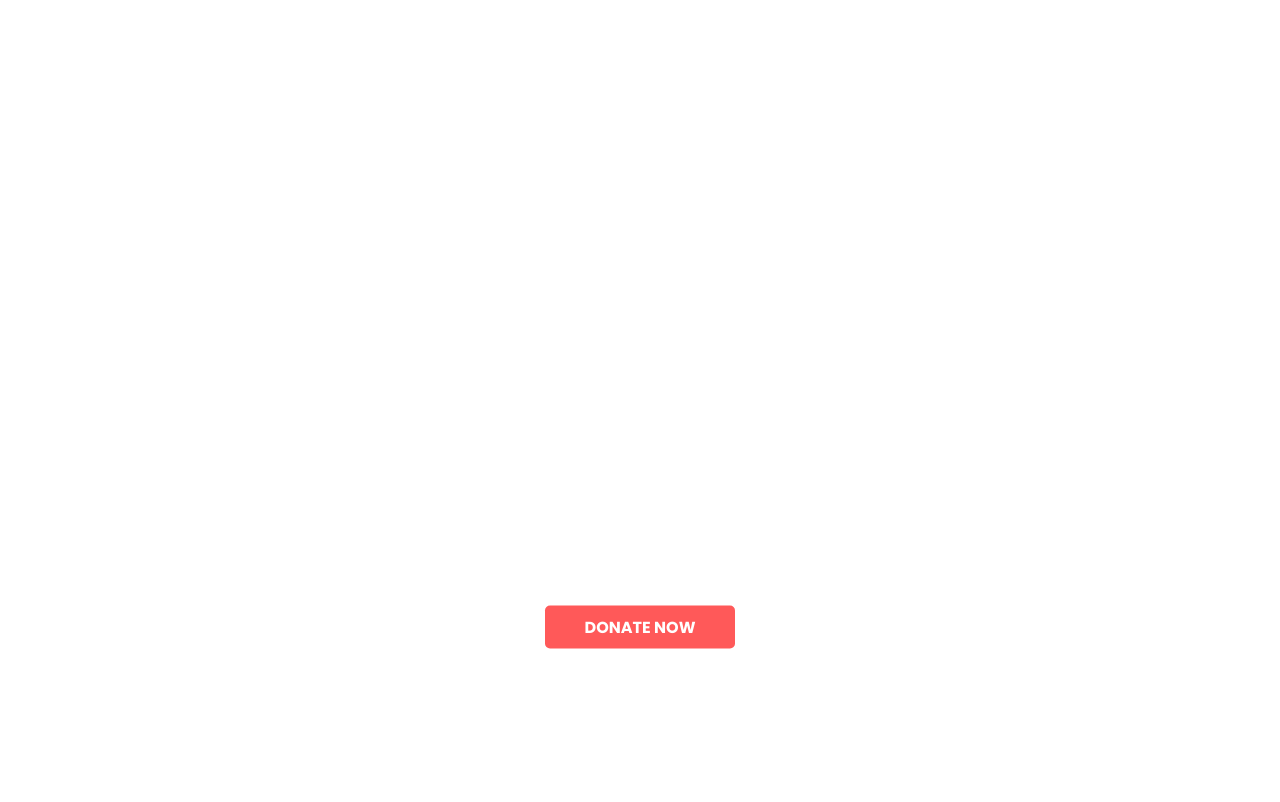
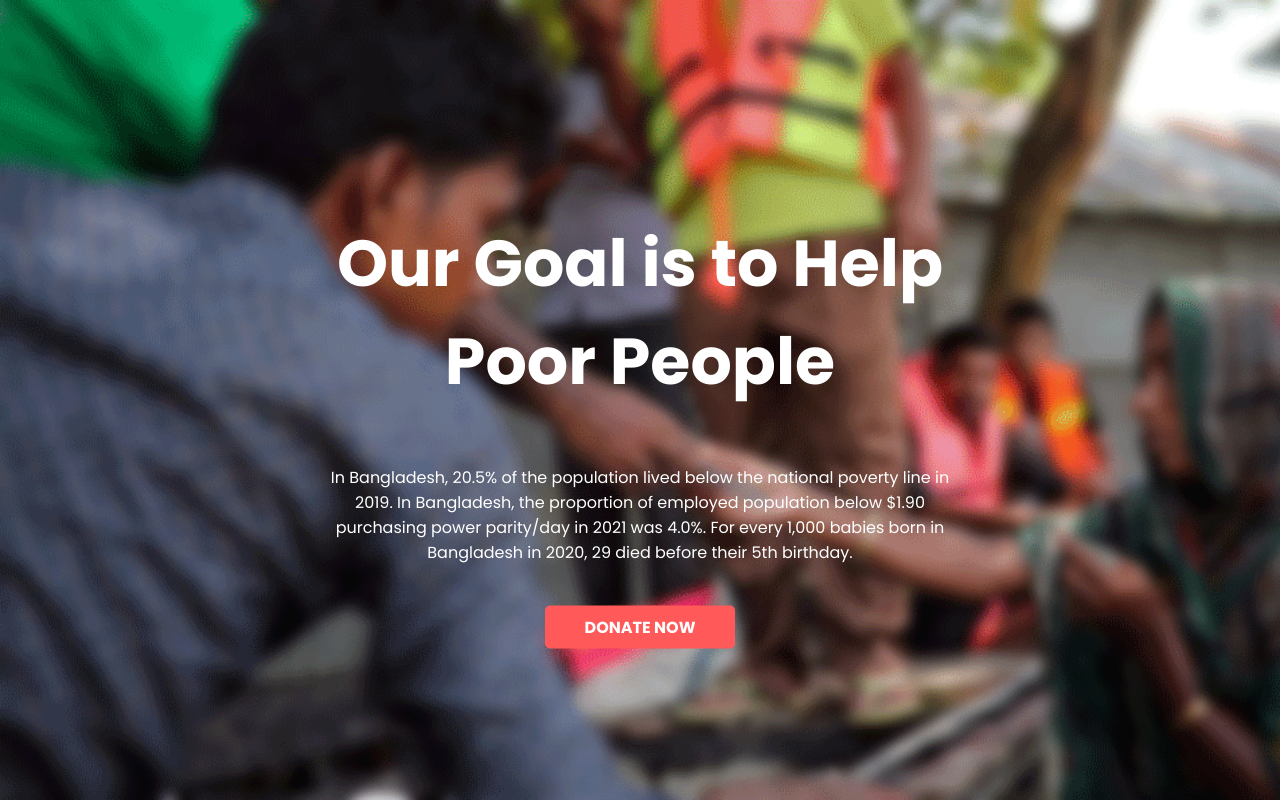
Before and after one commit to rashariful91/first-assignment, a plain HTML site: page index.html in a window 1280 px wide. Shown: the top 802 px of the page. Drawn offline with Linux system fonts and the light colour scheme; the site is published under a folder, as on GitHub Pages, so addresses that start at the root find nothing.

Commit message:
img problem

```diff
--- a/asst/style.css
+++ b/asst/style.css
@@ -18,13 +18,12 @@ a {
 }
 
 .top-hero {
-    background-image: url(/images/hero.png);
+    background-image: url("../images/hero.png");
     background-repeat: no-repeat;
     background-size: cover;
     height: 100vh;
     width: 100%;
     position: relative;
-
 }
 
 .content {
```
